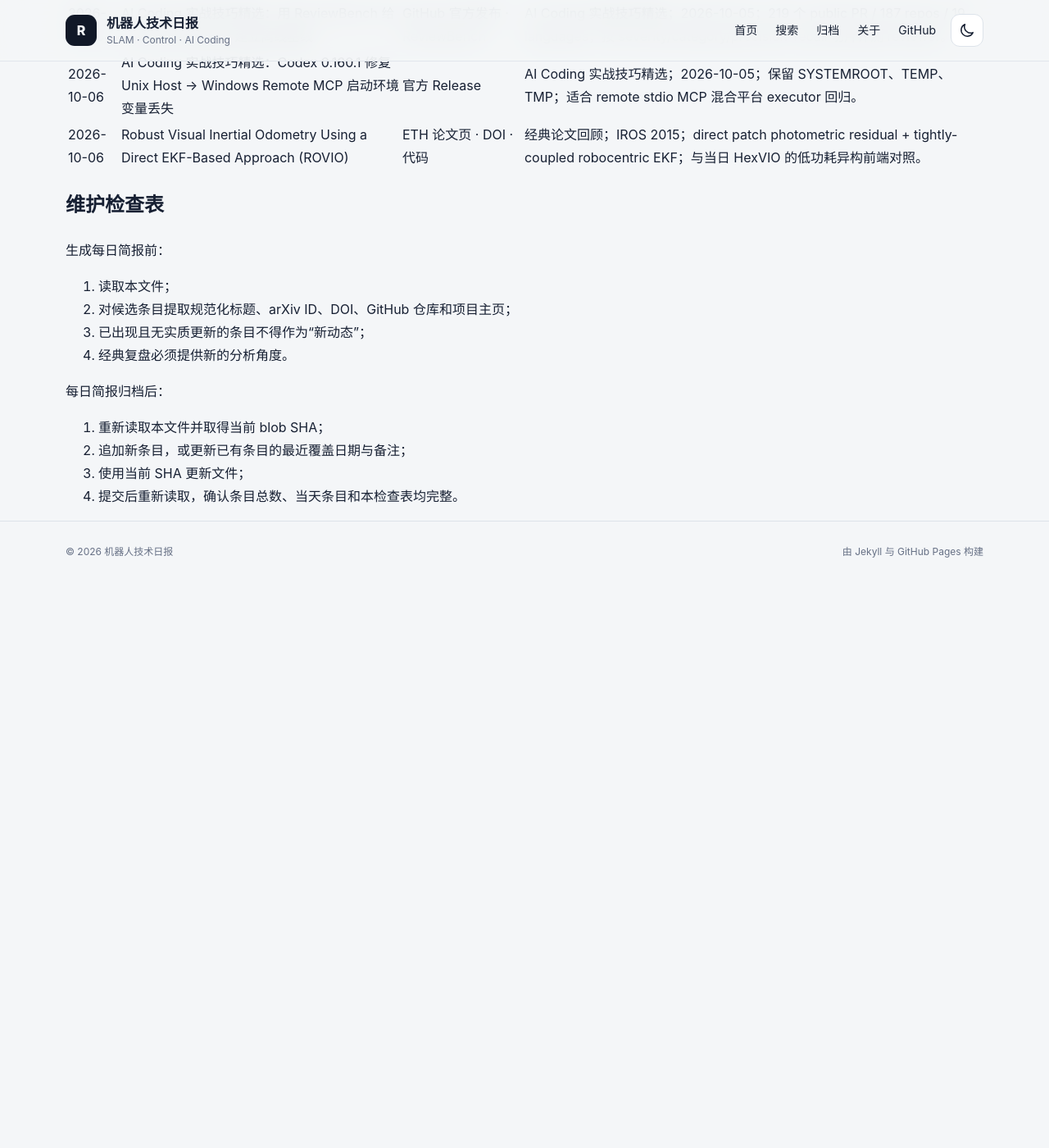
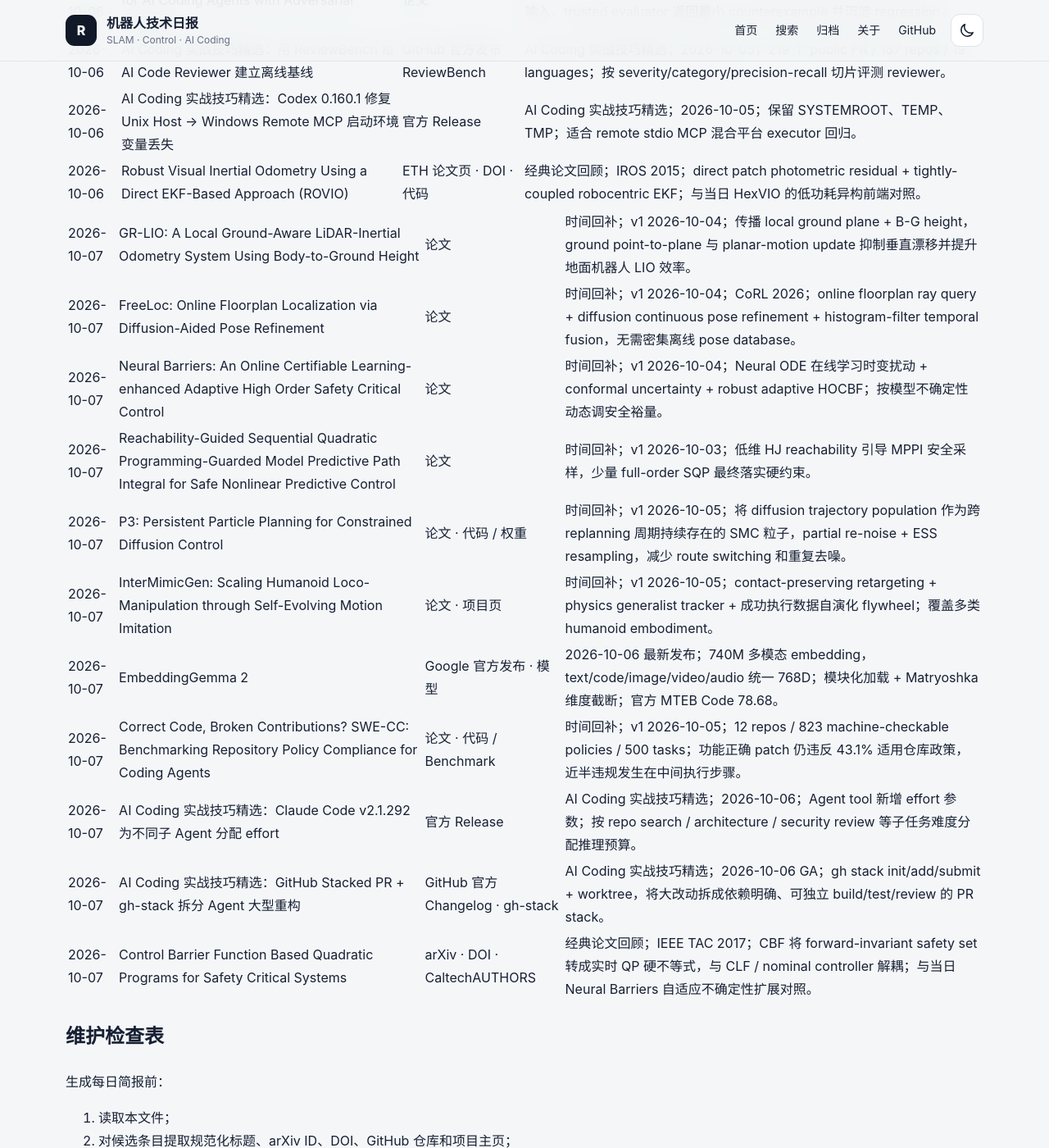
Before and after one commit to helywin/daily, a Jekyll site: the page built from robotics-brief-covered-items.md, in a window 1280 px wide and 1400 px high, scrolled down 61125 px. Shown: the whole window at 82% size. Built offline with Jekyll 4.4.1, drawn with Linux system fonts in a browser that asks for light colours; our own code applies the rules of GitHub Pages for plain Markdown files; before the commit the page ends 61833 px from its top, so only the background shows below that; some of the changed text lies outside the part shown.

Commit message:
docs: update robotics brief coverage index for 2026-10-07

```diff
--- a/robotics-brief-covered-items.md
+++ b/robotics-brief-covered-items.md
@@ -1,6 +1,6 @@
 # 机器人技术简报已覆盖条目索引
 
-> 最后更新：2026-10-06（Asia/Shanghai）
+> 最后更新：2026-10-07（Asia/Shanghai）
 >
 > 用途：每日简报选题前强制查重。本文件保留全部历史条目的最近覆盖日期、规范标题、至少一个可直接访问的原始来源和必要备注。
 >
@@ -132,6 +132,8 @@
 
 >
 > 2026-10-06 新增 8 条主动态、2 条 AI Coding 实战技巧精选与 1 条经典论文回顾，共 905 条。
+>
+> 2026-10-07 新增 8 条主动态、2 条 AI Coding 实战技巧精选与 1 条经典论文回顾，共 916 条。
 
 ## 已核验条目
 
@@ -1103,6 +1105,19 @@
 | 2026-10-06 | AI Coding 实战技巧精选：Codex 0.160.1 修复 Unix Host → Windows Remote MCP 启动环境变量丢失 | [官方 Release](https://github.com/openai/codex/releases/tag/rust-v0.160.1) | AI Coding 实战技巧精选；2026-10-05；保留 SYSTEMROOT、TEMP、TMP；适合 remote stdio MCP 混合平台 executor 回归。 |
 | 2026-10-06 | Robust Visual Inertial Odometry Using a Direct EKF-Based Approach (ROVIO) | [ETH 论文页](https://www.research-collection.ethz.ch/items/a1771503-a4d3-4641-acfb-f4d1f0ba1ab8) · [DOI](https://doi.org/10.1109/IROS.2015.7353389) · [代码](https://github.com/ethz-asl/rovio) | 经典论文回顾；IROS 2015；direct patch photometric residual + tightly-coupled robocentric EKF；与当日 HexVIO 的低功耗异构前端对照。 |
 
+
+| 2026-10-07 | GR-LIO: A Local Ground-Aware LiDAR-Inertial Odometry System Using Body-to-Ground Height | [论文](https://arxiv.org/abs/2610.05546) | 时间回补；v1 2026-10-04；传播 local ground plane + B-G height，ground point-to-plane 与 planar-motion update 抑制垂直漂移并提升地面机器人 LIO 效率。 |
+| 2026-10-07 | FreeLoc: Online Floorplan Localization via Diffusion-Aided Pose Refinement | [论文](https://arxiv.org/abs/2610.05011) | 时间回补；v1 2026-10-04；CoRL 2026；online floorplan ray query + diffusion continuous pose refinement + histogram-filter temporal fusion，无需密集离线 pose database。 |
+| 2026-10-07 | Neural Barriers: An Online Certifiable Learning-enhanced Adaptive High Order Safety Critical Control | [论文](https://arxiv.org/abs/2610.05542) | 时间回补；v1 2026-10-04；Neural ODE 在线学习时变扰动 + conformal uncertainty + robust adaptive HOCBF；按模型不确定性动态调安全裕量。 |
+| 2026-10-07 | Reachability-Guided Sequential Quadratic Programming-Guarded Model Predictive Path Integral for Safe Nonlinear Predictive Control | [论文](https://arxiv.org/abs/2610.04406) | 时间回补；v1 2026-10-03；低维 HJ reachability 引导 MPPI 安全采样，少量 full-order SQP 最终落实硬约束。 |
+| 2026-10-07 | P3: Persistent Particle Planning for Constrained Diffusion Control | [论文](https://arxiv.org/abs/2610.06002) · [代码 / 权重](https://github.com/p3-username/p3-anon) | 时间回补；v1 2026-10-05；将 diffusion trajectory population 作为跨 replanning 周期持续存在的 SMC 粒子，partial re-noise + ESS resampling，减少 route switching 和重复去噪。 |
+| 2026-10-07 | InterMimicGen: Scaling Humanoid Loco-Manipulation through Self-Evolving Motion Imitation | [论文](https://arxiv.org/abs/2610.06850) · [项目页](https://sirui-xu.github.io/InterMimicGen/) | 时间回补；v1 2026-10-05；contact-preserving retargeting + physics generalist tracker + 成功执行数据自演化 flywheel；覆盖多类 humanoid embodiment。 |
+| 2026-10-07 | EmbeddingGemma 2 | [Google 官方发布](https://blog.google/innovation-and-ai/technology/developers-tools/embeddinggemma-2/) · [模型](https://huggingface.co/google/embeddinggemma-2) | 2026-10-06 最新发布；740M 多模态 embedding，text/code/image/video/audio 统一 768D；模块化加载 + Matryoshka 维度截断；官方 MTEB Code 78.68。 |
+| 2026-10-07 | Correct Code, Broken Contributions? SWE-CC: Benchmarking Repository Policy Compliance for Coding Agents | [论文](https://arxiv.org/abs/2610.06193) · [代码 / Benchmark](https://github.com/dangtruong01/swe-cc-arxiv) | 时间回补；v1 2026-10-05；12 repos / 823 machine-checkable policies / 500 tasks；功能正确 patch 仍违反 43.1% 适用仓库政策，近半违规发生在中间执行步骤。 |
+| 2026-10-07 | AI Coding 实战技巧精选：Claude Code v2.1.292 为不同子 Agent 分配 effort | [官方 Release](https://github.com/anthropics/claude-code/releases/tag/v2.1.292) | AI Coding 实战技巧精选；2026-10-06；Agent tool 新增 effort 参数；按 repo search / architecture / security review 等子任务难度分配推理预算。 |
+| 2026-10-07 | AI Coding 实战技巧精选：GitHub Stacked PR + gh-stack 拆分 Agent 大型重构 | [GitHub 官方 Changelog](https://github.blog/changelog/2026-10-06-stacked-pull-requests-generally-available/) · [gh-stack](https://github.com/github/gh-stack) | AI Coding 实战技巧精选；2026-10-06 GA；gh stack init/add/submit + worktree，将大改动拆成依赖明确、可独立 build/test/review 的 PR stack。 |
+| 2026-10-07 | Control Barrier Function Based Quadratic Programs for Safety Critical Systems | [arXiv](https://arxiv.org/abs/1609.06408) · [DOI](https://doi.org/10.1109/TAC.2016.2638961) · [CaltechAUTHORS](https://authors.library.caltech.edu/records/jnhr0-1ww05) | 经典论文回顾；IEEE TAC 2017；CBF 将 forward-invariant safety set 转成实时 QP 硬不等式，与 CLF / nominal controller 解耦；与当日 Neural Barriers 自适应不确定性扩展对照。 |
+
 ## 维护检查表
 
 生成每日简报前：
```
